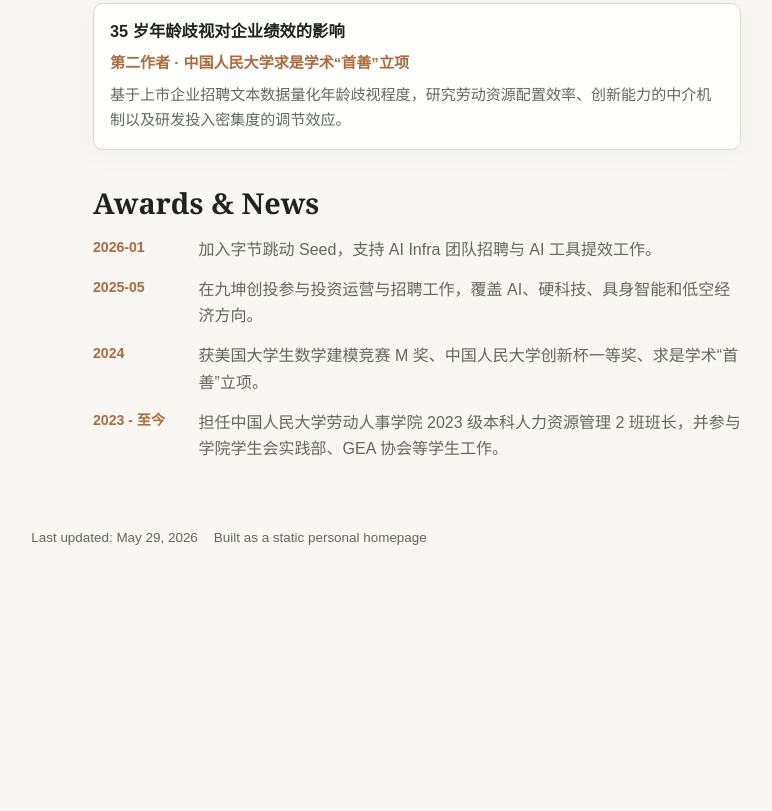
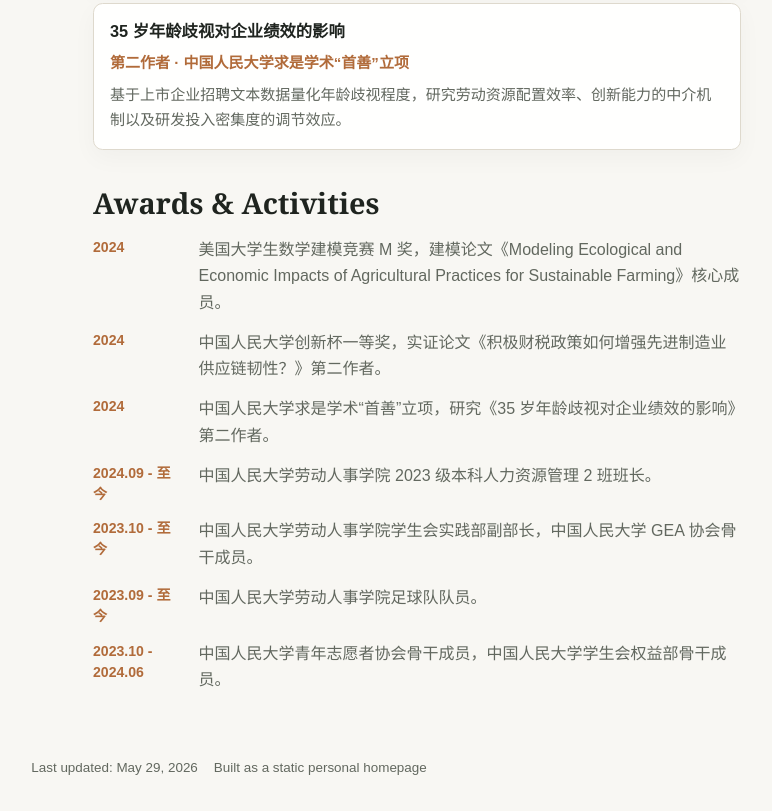
Before and after one commit to Zc-RUC/-, a plain HTML site: page index.html in a window 1280 px wide. Shown: the part 2154-2965 px from the top of the page, without its empty margins (411-1183 px from the left). Before the commit the page ends 2735 px from the top, so only its background shows below. Drawn offline with Linux system fonts and the light colour scheme.

Commit message:
Update awards and activities

```diff
--- a/index.html
+++ b/index.html
@@ -209,23 +209,35 @@
         </section>
 
         <section id="awards" class="section-block">
-          <h2>Awards & News</h2>
+          <h2>Awards & Activities</h2>
           <div class="news-list">
             <article>
-              <time>2026-01</time>
-              <p>加入字节跳动 Seed，支持 AI Infra 团队招聘与 AI 工具提效工作。</p>
-            </article>
-            <article>
-              <time>2025-05</time>
-              <p>在九坤创投参与投资运营与招聘工作，覆盖 AI、硬科技、具身智能和低空经济方向。</p>
+              <time>2024</time>
+              <p>美国大学生数学建模竞赛 M 奖，建模论文《Modeling Ecological and Economic Impacts of Agricultural Practices for Sustainable Farming》核心成员。</p>
             </article>
             <article>
               <time>2024</time>
-              <p>获美国大学生数学建模竞赛 M 奖、中国人民大学创新杯一等奖、求是学术“首善”立项。</p>
+              <p>中国人民大学创新杯一等奖，实证论文《积极财税政策如何增强先进制造业供应链韧性？》第二作者。</p>
             </article>
             <article>
-              <time>2023 - 至今</time>
-              <p>担任中国人民大学劳动人事学院 2023 级本科人力资源管理 2 班班长，并参与学院学生会实践部、GEA 协会等学生工作。</p>
+              <time>2024</time>
+              <p>中国人民大学求是学术“首善”立项，研究《35 岁年龄歧视对企业绩效的影响》第二作者。</p>
+            </article>
+            <article>
+              <time>2024.09 - 至今</time>
+              <p>中国人民大学劳动人事学院 2023 级本科人力资源管理 2 班班长。</p>
+            </article>
+            <article>
+              <time>2023.10 - 至今</time>
+              <p>中国人民大学劳动人事学院学生会实践部副部长，中国人民大学 GEA 协会骨干成员。</p>
+            </article>
+            <article>
+              <time>2023.09 - 至今</time>
+              <p>中国人民大学劳动人事学院足球队队员。</p>
+            </article>
+            <article>
+              <time>2023.10 - 2024.06</time>
+              <p>中国人民大学青年志愿者协会骨干成员，中国人民大学学生会权益部骨干成员。</p>
             </article>
           </div>
         </section>
```
